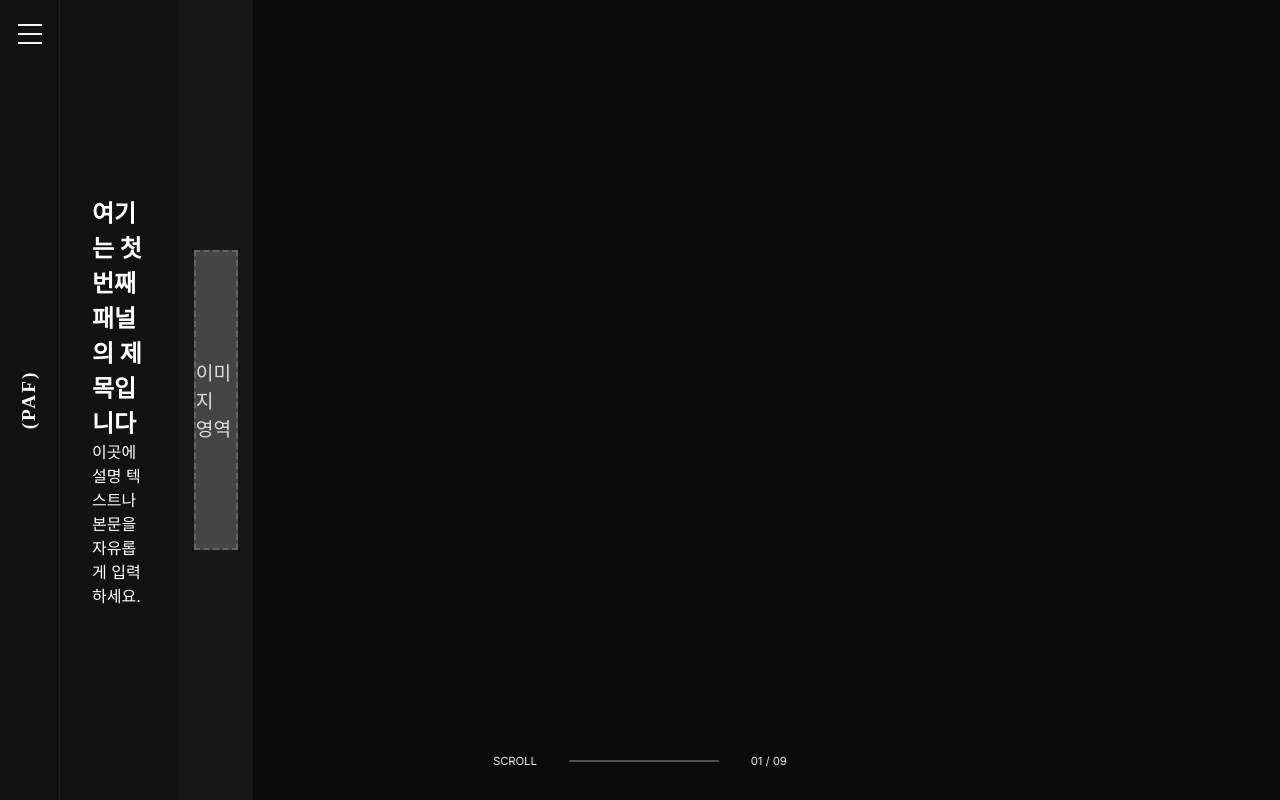
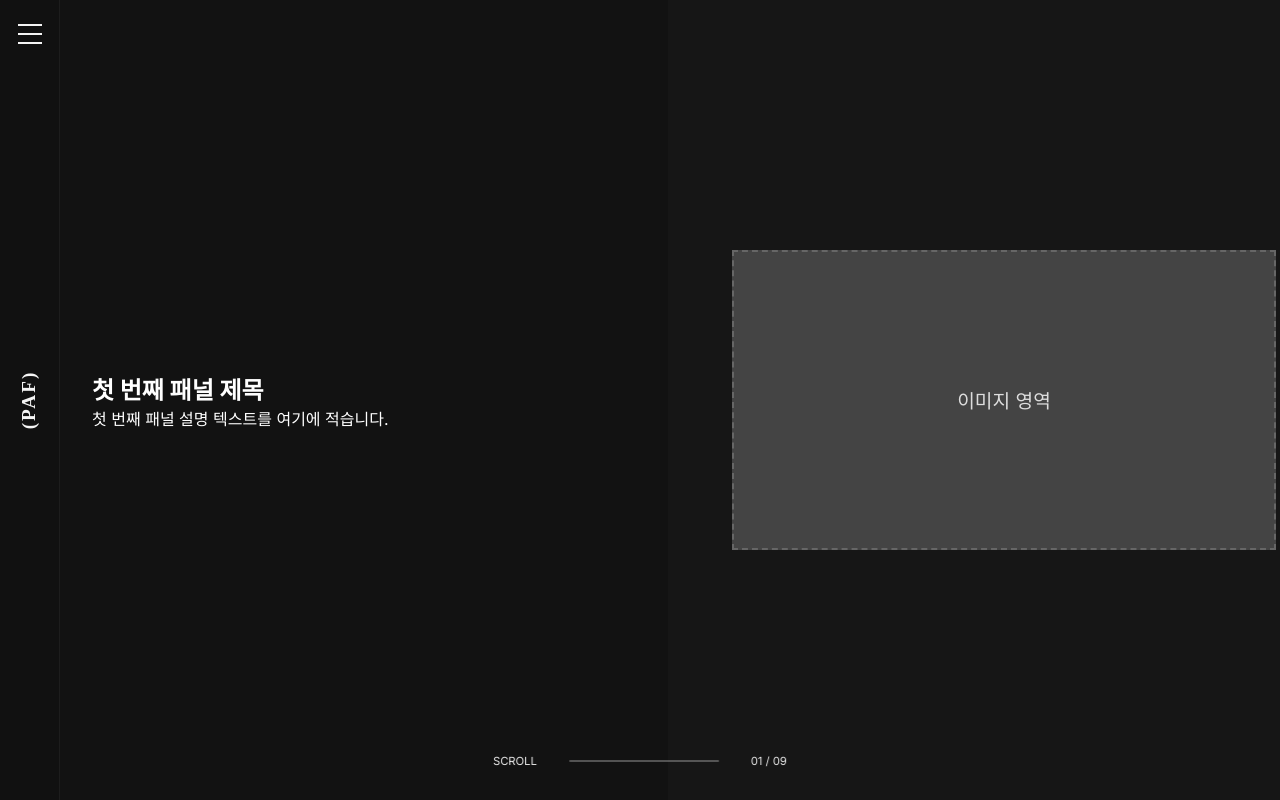
Before and after one commit to zoeznm/graduation_invitesite, a React (Vite) app: page / in a window 1280 px wide. Built offline with nearby package versions, Linux system fonts and the light colour scheme; a web font is replaced by a local one.

Commit message:
각 패널에 맞게 레이아웃 배치 완료

```diff
--- a/src/components/Layout/Panels/PanelsContainer.module.scss
+++ b/src/components/Layout/Panels/PanelsContainer.module.scss
@@ -5,7 +5,7 @@
 }
 
 .horizontalContainer {
-  width: 100%; height: 100%;
+  width: 100vw; height: 100%;
   overflow: hidden; position: relative;
 }
 
@@ -19,6 +19,7 @@
 }
 
 .panel {
+  flex: 0 0 100vw;
   width: 100vw;
   height: 100vh;
   position: relative; overflow: hidden;
@@ -53,8 +54,16 @@
 .firstPanel {
   width: 150vw;   /* 원하는 만큼 키우세요 */
 }
+.panelCenter {
+  display: flex;
+  align-items: center;
+  justify-content: center;
+  text-align: center;
+  color: #fff;
+  padding: 2rem;
+}
 .imagePlaceholder {
-  width: 80%;
+  width: 100%;
   height: 300px;
   background-color: #444;
   color: #ddd;
--- a/src/components/Layout/Panels/PanelsContainer.tsx
+++ b/src/components/Layout/Panels/PanelsContainer.tsx
@@ -31,23 +31,16 @@ const PanelsContainer: React.FC = () => {
     lenis.on('scroll', ScrollTrigger.update);
     gsap.ticker.add((t) => lenis.raf(t * 1000));
 
-    // window 크기 바뀔 때마다 패널 너비 재설정
     const onResize = () => {
       const w = window.innerWidth;
       widthRef.current = w;
-
       panelsRef.current
         ?.querySelectorAll(`.${styles.panel}`)
-        .forEach(el => {
-          // 첫 번째 패널(.firstPanel)은 건너뜀
-          if ((el as HTMLElement).classList.contains(styles.firstPanel)) return;
-          (el as HTMLElement).style.width = `${w}px`;
-        });
+        .forEach(el => (el as HTMLElement).style.width = `${w}px`);
     };
     window.addEventListener('resize', onResize);
     onResize();
 
-    // 휠 스크롤 → translateX
     const onWheel = (e: WheelEvent) => {
       e.preventDefault();
       targetXRef.current = clamp(
@@ -57,18 +50,16 @@ const PanelsContainer: React.FC = () => {
       );
       startAnimate();
     };
-    const hc = horizontalRef.current;
-    hc?.addEventListener('wheel', onWheel, { passive: false });
+    horizontalRef.current?.addEventListener('wheel', onWheel, { passive: false });
 
     return () => {
       window.removeEventListener('resize', onResize);
-      hc?.removeEventListener('wheel', onWheel);
+      horizontalRef.current?.removeEventListener('wheel', onWheel);
       lenis.destroy();
     };
   // eslint-disable-next-line react-hooks/exhaustive-deps
   }, []);
 
-  // 애니메이션 루프
   const animate = useCallback(() => {
     currentXRef.current +=
       (targetXRef.current - currentXRef.current) * SMOOTH;
@@ -83,7 +74,6 @@ const PanelsContainer: React.FC = () => {
     }
   }, []);
 
-  // 애니메이션 시작
   const startAnimate = () => {
     if (!animatingRef.current) {
       animatingRef.current = true;
@@ -96,18 +86,14 @@ const PanelsContainer: React.FC = () => {
       <div className={styles.horizontalContainer} ref={horizontalRef}>
         <div className={styles.panelsContainer} ref={panelsRef}>
 
-          {/* ── 1번 패널 : split + firstPanel */}
+          {/* 1. 좌:텍스트 • 우:이미지 */}
           <section
-            className={`
-              ${styles.panel}
-              ${styles.panelSplit}
-              ${styles.firstPanel}
-            `}
+            className={`${styles.panel} ${styles.panelSplit}`}
             data-index={0}
           >
             <div className={styles.panelLeft}>
-              <h2>여기는 첫 번째 패널의 제목입니다</h2>
-              <p>이곳에 설명 텍스트나 본문을 자유롭게 입력하세요.</p>
+              <h2>첫 번째 패널 제목</h2>
+              <p>첫 번째 패널 설명 텍스트를 여기에 적습니다.</p>
             </div>
             <div className={styles.panelRight}>
               <div className={styles.imagePlaceholder}>
@@ -116,14 +102,77 @@ const PanelsContainer: React.FC = () => {
             </div>
           </section>
 
-          {/* ── 2~9번 패널 (더미) */}
-          {Array.from({ length: PANEL_COUNT - 1 }).map((_, idx) => (
-            <section
-              key={idx + 1}
-              className={styles.panel}
-              data-index={idx + 1}
-            />
-          ))}
+          {/* 2. 가운데 텍스트 */}
+          <section
+            className={`${styles.panel} ${styles.panelCenter}`}
+            data-index={1}
+          >
+            <h2>두 번째 패널 중앙 텍스트</h2>
+          </section>
+
+          {/* 3. 가운데 텍스트 */}
+          <section
+            className={`${styles.panel} ${styles.panelCenter}`}
+            data-index={2}
+          >
+            <h2>세 번째 패널 중앙 텍스트</h2>
+          </section>
+
+          {/* 4. 좌:이미지 • 우:텍스트 */}
+          <section
+            className={`${styles.panel} ${styles.panelSplit}`}
+            data-index={3}
+          >
+            <div className={styles.panelLeft}>
+              <div className={styles.imagePlaceholder}>
+                이미지 영역
+              </div>
+            </div>
+            <div className={styles.panelRight}>
+              <h2>네 번째 패널 텍스트</h2>
+              <p>네 번째 패널 설명을 여기에 작성합니다.</p>
+            </div>
+          </section>
+
+          {/* 5. 가운데 텍스트 */}
+          <section
+            className={`${styles.panel} ${styles.panelCenter}`}
+            data-index={4}
+          >
+            <h2>다섯 번째 패널 중앙 텍스트</h2>
+          </section>
+
+          {/* 6. 가운데 텍스트 */}
+          <section
+            className={`${styles.panel} ${styles.panelCenter}`}
+            data-index={5}
+          >
+            <h2>여섯 번째 패널 중앙 텍스트</h2>
+          </section>
+
+          {/* 7. 가운데 텍스트 */}
+          <section
+            className={`${styles.panel} ${styles.panelCenter}`}
+            data-index={6}
+          >
+            <h2>일곱 번째 패널 중앙 텍스트</h2>
+          </section>
+
+          {/* 8. 가운데 텍스트 */}
+          <section
+            className={`${styles.panel} ${styles.panelCenter}`}
+            data-index={7}
+          >
+            <h2>여덟 번째 패널 중앙 텍스트</h2>
+          </section>
+
+          {/* 9. 가운데 텍스트 */}
+          <section
+            className={`${styles.panel} ${styles.panelCenter}`}
+            data-index={8}
+          >
+            <h2>아홉 번째 패널 중앙 텍스트</h2>
+          </section>
 
         </div>
       </div>
```
